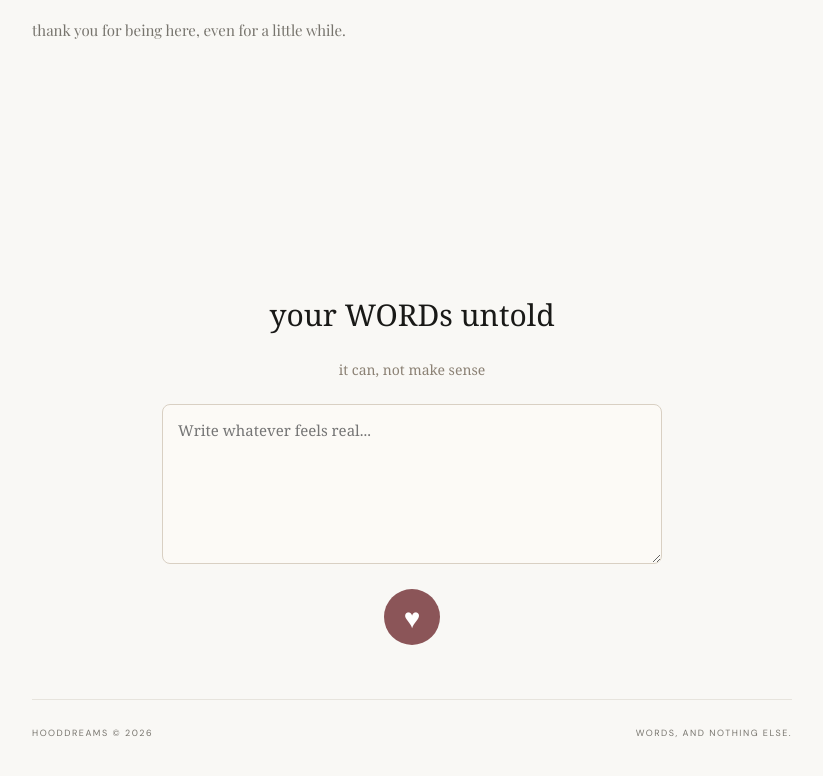
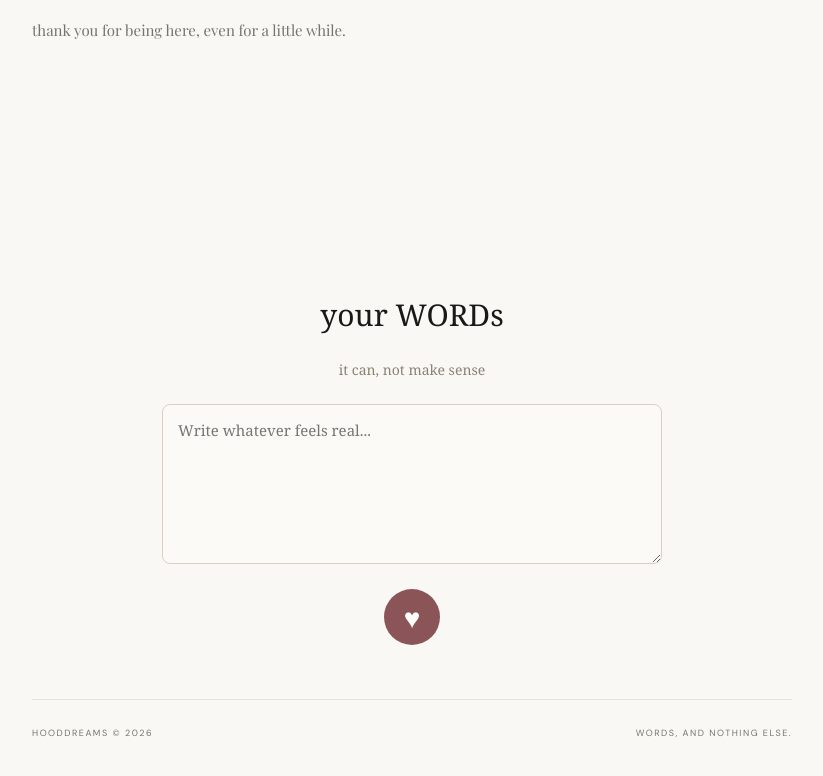
Before and after one commit to bkkundlande-gif/echoes, a plain HTML site: page index.html in a window 1280 px wide. Shown: the part 2012-2788 px from the top of the page, without its empty margins (228-1051 px from the left). Drawn offline with nearby package versions, Linux system fonts and the light colour scheme; a web font is replaced by a local one.

Commit message:
Fix heading text in untold section

```diff
--- a/index.html
+++ b/index.html
@@ -497,7 +497,7 @@
     </main>
 
     <section class="untold">
-  <h2>your WORDs untold</h2>
+  <h2>your WORDs</h2>
   <p>it can, not make sense</p>
 
   <form
```
